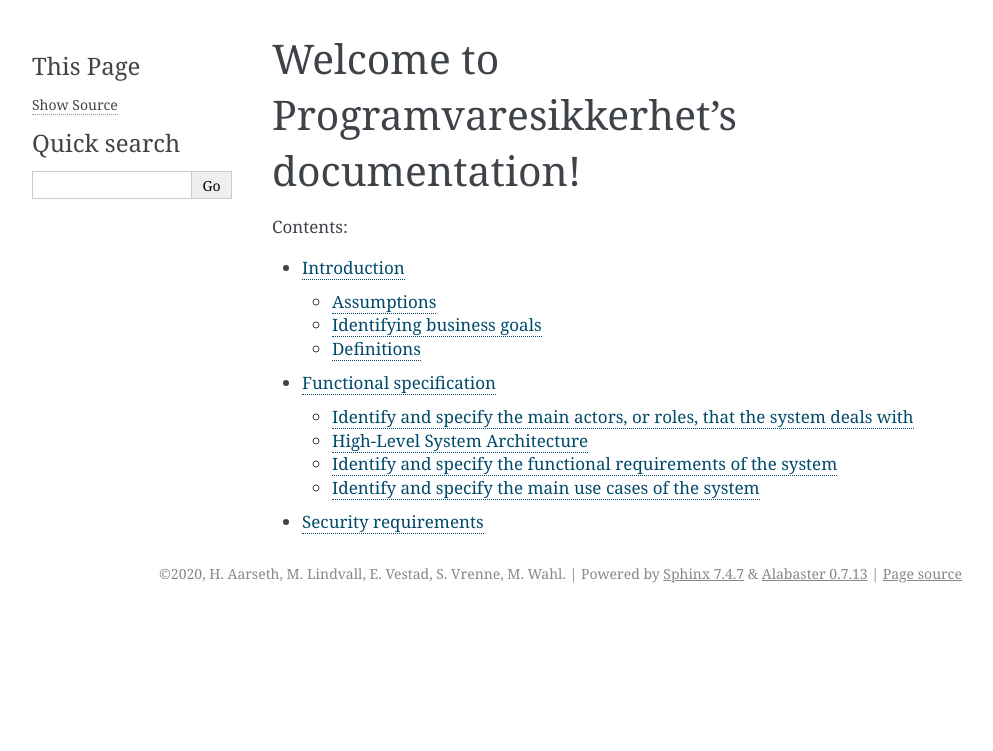
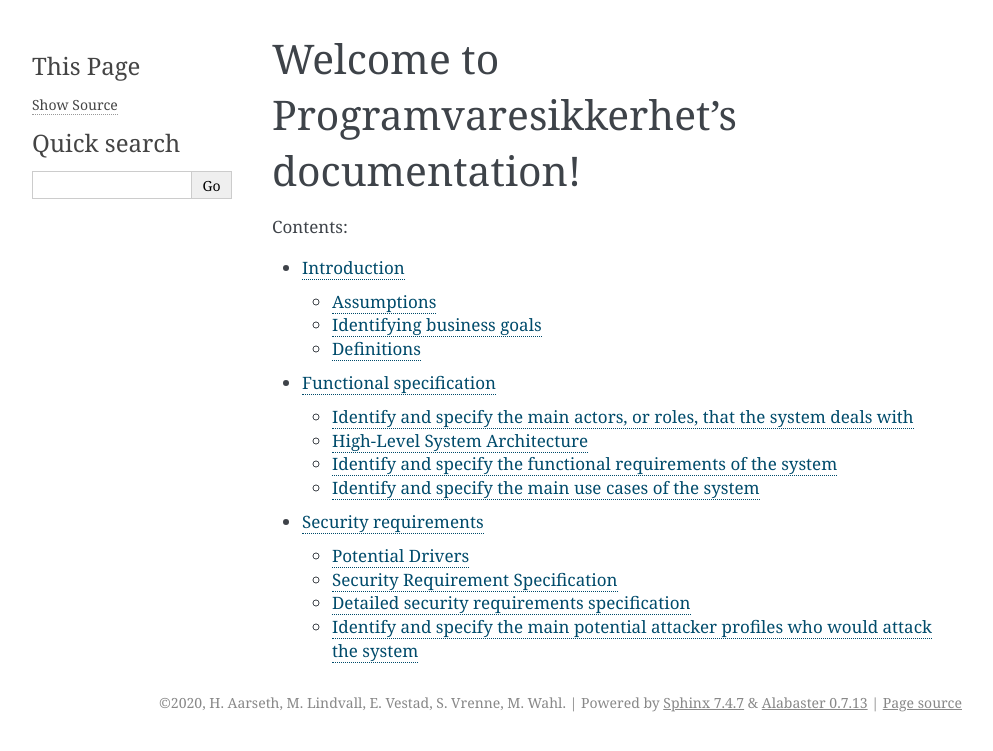
Before and after one commit to SteinarVrenne/school_imt3501, a Sphinx documentation site: the page built from Task 1/source/index.rst, in a window 1280 px wide. Shown: the top 751 px of the page, without its empty margins (148-1141 px from the left). Built offline with Sphinx 7.4.7, drawn with Linux system fonts in a browser that asks for light colours.

Commit message:
Add sec 4 to output

```diff
--- a/Task 1/source/pages/04_root.rst
+++ b/Task 1/source/pages/04_root.rst
@@ -1,2 +1,8 @@
 Security requirements
 =====================
+
+.. include:: 04a_Potential_Drivers.rst
+.. include:: 04b_High_Level_Sec.rst
+.. include:: 04c_Detailed_Security.rst
+.. include:: 04d_Attacker_Profiles.rst
+.. include:: 04e_Abuse_Cases.rst
--- a/Task 1/source/pages/04a_Potential_Drivers.rst
+++ b/Task 1/source/pages/04a_Potential_Drivers.rst
@@ -9,12 +9,13 @@ In this section we will identify the documents that influence our security requi
 .. https://www.datatilsynet.no/regelverk-og-verktoy/lover-og-regler/om-personopplysningsloven-og-nar-den-gjelder/ "Det betyr at alle norske regler om behandling av personopplysninger må passe inn i personvernforordningens system for å være gyldige."
 
 Internal
---------
+""""""""
+
 
 We will be using the agile-version of Microsoft's Secure Development Lifecycle as we assume it is required by our company to be using a framework for our development. The use of this framework will add certain requirements, some of which will be necessary to enforce every sprint while others are only once in a while or once for the entire project.
 
 External
---------
+""""""""
 
 .. - Direktoratet for e-helse
   - Messaging standard for pregnancy termination
```
